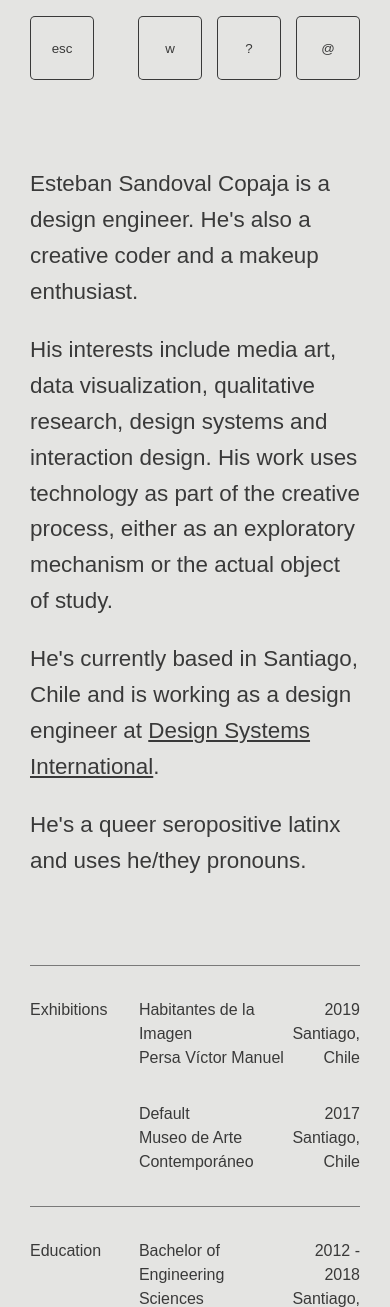
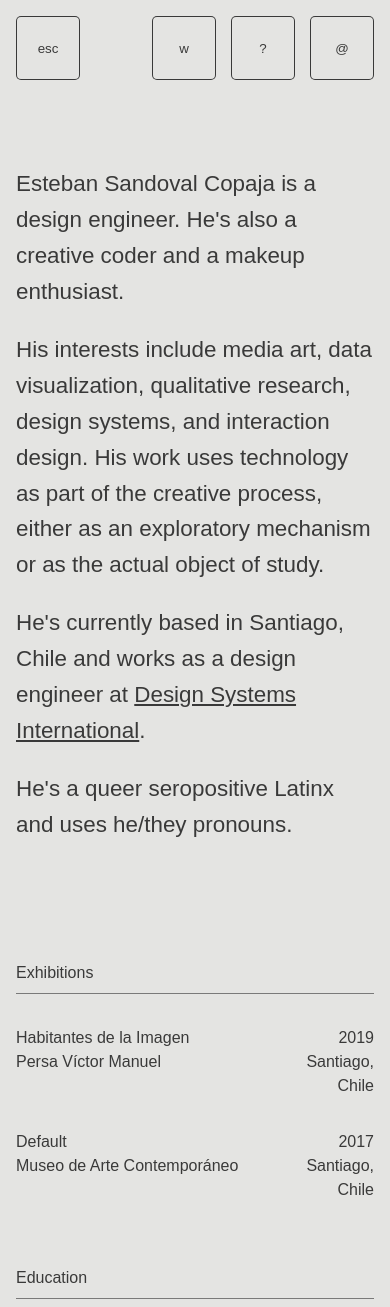
Before and after one commit to ejsandoval/esc, an Astro site: page /who in a window 390 px wide. Shown: the top 1307 px of the page. Built offline with nearby package versions, Linux system fonts and the light colour scheme; Astro itself is replaced by a stand-in of ours; a web font is replaced by a local one.

Commit message:
Mobile tweaks and favico.

```diff
--- a/src/components/Footer.astro
+++ b/src/components/Footer.astro
@@ -5,3 +5,11 @@
 <footer>
   <p>© Esteban Sandoval Copaja 2023</p>
 </footer>
+
+<style>
+  @media (max-width: 700px) {
+    p {
+      margin-bottom: 0;
+    }
+  }
+</style>
--- a/src/layouts/Layout.astro
+++ b/src/layouts/Layout.astro
@@ -24,7 +24,7 @@ const small = "max-width: 700px";
 <html lang="en">
   <head>
     <meta charset="UTF-8" />
-    <meta name="description" content="Astro description" />
+    <meta name="description" content="" />
     <meta name="viewport" content="width=device-width" />
     <link rel="icon" type="image/svg+xml" href="/favicon.svg" />
     <meta name="generator" content={Astro.generator} />
@@ -78,4 +78,10 @@ const small = "max-width: 700px";
   a:focus {
     color: #aa41cf;
   }
+
+  @media (max-width: 700px) {
+    body {
+      padding: 16px 16px;
+    }
+  }
 </style>
--- a/src/layouts/ProjectLayout.astro
+++ b/src/layouts/ProjectLayout.astro
@@ -179,4 +179,26 @@ const {
     color: rgba(0, 0, 0, 0.75);
     text-shadow: 0px 0px 14px var(--color);
   }
+  @media (max-width: 700px) {
+    .left,
+    .right {
+      flex-basis: 100%;
+    }
+
+    .right {
+      margin: var(--spacing-s) 0;
+    }
+
+    .projectDescription {
+      flex-wrap: wrap;
+    }
+
+    .image-container-medium {
+      flex-basis: 100%;
+    }
+
+    .image-container-small {
+      flex-basis: 100%;
+    }
+  }
 </style>
--- a/src/pages/contact.astro
+++ b/src/pages/contact.astro
@@ -36,4 +36,15 @@ import Layout from "../layouts/Layout.astro";
     font-size: 1.4rem;
     padding-bottom: var(--spacing-l);
   }
+
+  @media (max-width: 700px) {
+    main {
+      margin: 0;
+      max-width: none;
+    }
+    .bio {
+      margin: 0;
+      max-width: none;
+    }
+  }
 </style>
--- a/src/pages/who.astro
+++ b/src/pages/who.astro
@@ -23,23 +23,27 @@ const work = data.sections.filter((section) => section.category === "Work")[0];
       </p>
       <p>
         His interests include media art, data visualization, qualitative
-        research, design systems and interaction design. His work uses
+        research, design systems, and interaction design. His work uses
         technology as part of the creative process, either as an exploratory
-        mechanism or the actual object of study.
+        mechanism or as the actual object of study.
       </p>
       <p>
-        He's currently based in Santiago, Chile and is working as a design
-        engineer at <a href="https://designsystems.international/"
+        He's currently based in Santiago, Chile and works as a design engineer
+        at <a href="https://designsystems.international/"
           >Design Systems International</a
         >.
       </p>
-      <p>He's a queer seropositive latinx and uses he/they pronouns.</p>
+      <p>He's a queer seropositive Latinx and uses he/they pronouns.</p>
     </div>
     <table>
       {
         exhibition.items.map((item, j) => {
           if (j === 0)
             return (
+              <>
+                <tr class="categoryMobile">
+                  <td>{exhibition.category}</td>
+                </tr>
                 <tr class="divider">
                   <td class:list={["category", "firstItem"]}>
                     {exhibition.category}
@@ -53,6 +57,7 @@ const work = data.sections.filter((section) => section.category === "Work")[0];
                     <br /> {item.city}
                   </td>
                 </tr>
+              </>
             );
           else
             return (
@@ -74,6 +79,10 @@ const work = data.sections.filter((section) => section.category === "Work")[0];
         education.items.map((item, j) => {
           if (j === 0)
             return (
+              <>
+                <tr class="categoryMobile">
+                  <td>{education.category}</td>
+                </tr>
                 <tr class="divider">
                   <td class:list={["category", "firstItem"]}>
                     {education.category}
@@ -87,6 +96,7 @@ const work = data.sections.filter((section) => section.category === "Work")[0];
                     <br /> {item.city}
                   </td>
                 </tr>
+              </>
             );
           else
             return (
@@ -108,6 +118,10 @@ const work = data.sections.filter((section) => section.category === "Work")[0];
         teaching.items.map((item, j) => {
           if (j === 0)
             return (
+              <>
+                <tr class="categoryMobile">
+                  <td>{teaching.category}</td>
+                </tr>
                 <tr class="divider">
                   <td class:list={["category", "firstItem"]}>
                     {teaching.category}
@@ -121,6 +135,7 @@ const work = data.sections.filter((section) => section.category === "Work")[0];
                     <br /> {item.city}
                   </td>
                 </tr>
+              </>
             );
           else
             return (
@@ -140,6 +155,12 @@ const work = data.sections.filter((section) => section.category === "Work")[0];
       }
       {
         work.items.map((item, j) => (
+          <>
+            {j === 0 && (
+              <tr class="categoryMobile">
+                <td>{work.category}</td>
+              </tr>
+            )}
             <tr class:list={[{ divider: j === 0 }]}>
               <td class:list={["category", { firstItem: j === 0 }]}>
                 {j === 0 && work.category}
@@ -152,6 +173,7 @@ const work = data.sections.filter((section) => section.category === "Work")[0];
                 {item.year}
               </td>
             </tr>
+          </>
         ))
       }
     </table>
@@ -209,6 +231,10 @@ const work = data.sections.filter((section) => section.category === "Work")[0];
       flex-direction: row;
     }
 
+    .categoryMobile {
+      display: none;
+    }
+
     @media (max-width: 1024px) {
       main {
         max-width: none;
@@ -222,7 +248,15 @@ const work = data.sections.filter((section) => section.category === "Work")[0];
       }
 
       .category {
-        width: 33%;
+        display: none;
+      }
+
+      .categoryMobile {
+        display: block;
+        vertical-align: top;
+        & td {
+          padding: var(--spacing-m) 0 var(--spacing-xs) 0;
+        }
       }
     }
   </style>
```
Also changed, not shown: public/favicon.svg. Lines whose indentation alone changed are shown as unchanged.
